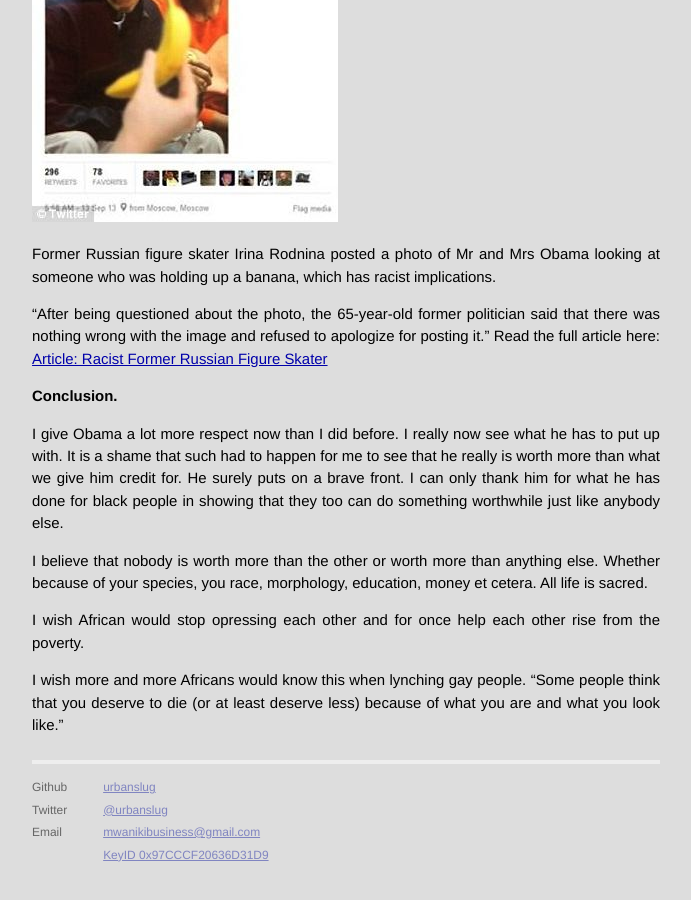
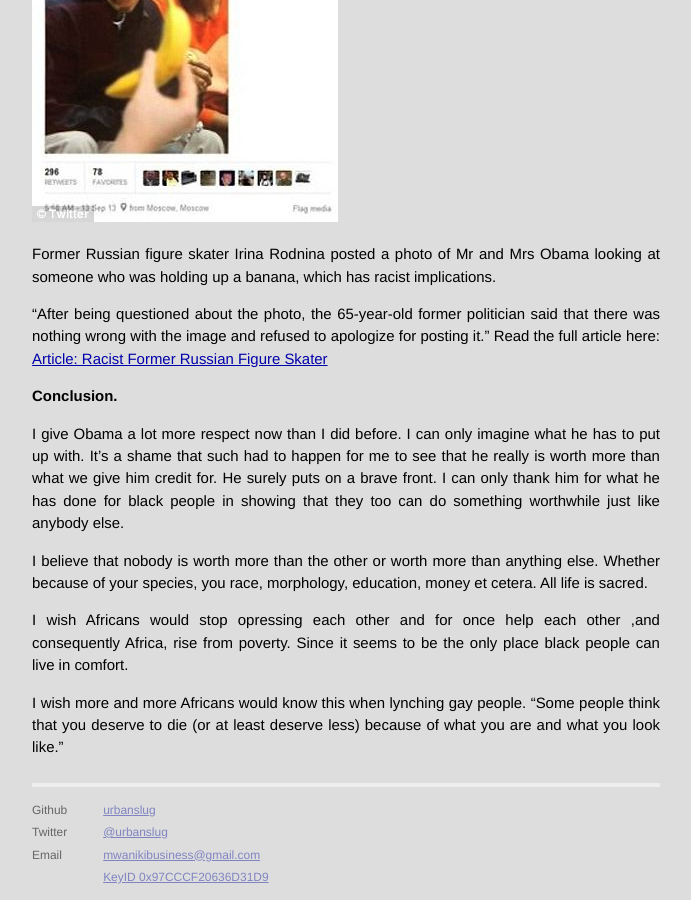
Before and after one commit to beerendlauwers/urbanslug.github.io, a Jekyll site: the page built from _posts/2014-03-22-Being-black-is-hard.md, in a window 1280 px wide and 900 px high, scrolled down 1167 px. Shown: the whole window, without its empty margins (294-985 px from the left). Built offline with Jekyll 4.4.1, drawn with Linux system fonts in a browser that asks for light colours; Markdown is read by kramdown in place of the engine named in the settings; before the commit the page ends 2045 px from its top, so only the background shows below that.

Commit message:
Updated _posts/2014-03-22-Being-black-is-hard.md

```diff
--- a/_posts/2014-03-22-Being-black-is-hard.md
+++ b/_posts/2014-03-22-Being-black-is-hard.md
@@ -45,12 +45,12 @@ Read the full article here: [Article: Racist Former Russian Figure Skater]
 ---------------
 
 I give Obama a lot more respect now than I did before.
-I really now see what he has to put up with. It is a shame that such had to happen for me to see that he really is worth more than what we give him credit for.
+I can only imagine what he has to put up with. It's a shame that such had to happen for me to see that he really is worth more than what we give him credit for.
 He surely puts on a brave front. I can only thank him for what he has done for black people in showing that they too can do something worthwhile just like anybody else.
 
 I believe that nobody is worth more than the other or worth more than anything else. Whether because of your species, you race, morphology, education, money  et cetera. All life is sacred.
 
-I wish African would stop opressing each other and for once help each other rise from the poverty.
+I wish Africans would stop opressing each other and for once help each other ,and consequently Africa, rise from poverty. Since it seems to be the only place black people can live in comfort.
 
 I wish more and more Africans would know this when lynching gay people. "Some people think that you deserve to die (or at least deserve less) because of what you are and what you look like."
 
```
